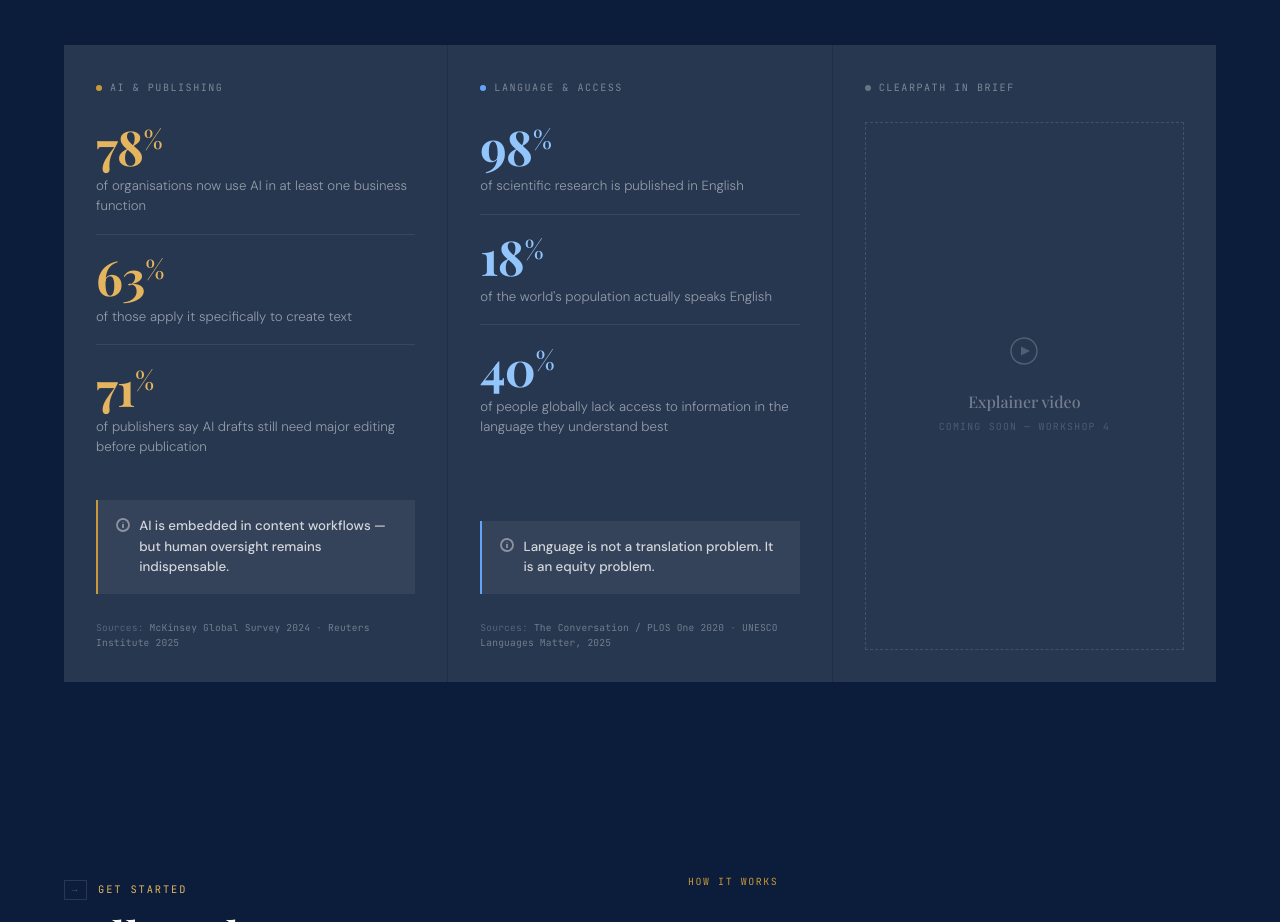
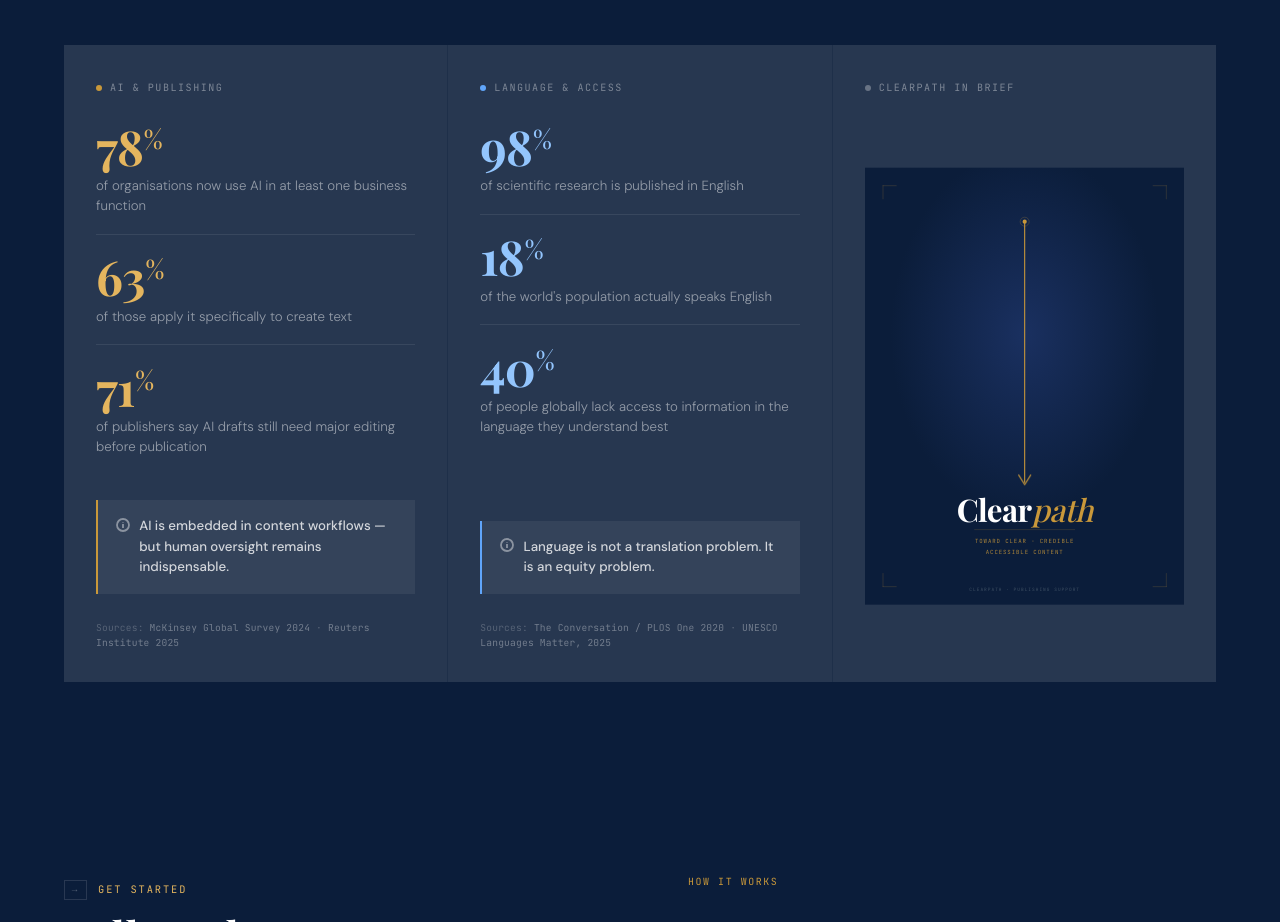
Before and after one commit to CamillePillon/clearpath-support, a plain HTML site: page index.html in a window 1280 px wide. Shown: the part 3151-4073 px from the top of the page. Drawn offline with nearby package versions, Linux system fonts and the light colour scheme; a web font is replaced by a local one.

Commit message:
Update index.html

```diff
--- a/index.html
+++ b/index.html
@@ -736,14 +736,53 @@ a.nav-logo {
           <span class="tile-tag-dot dot-navy"></span>
           Clearpath in brief
         </div>
-        <div class="video-slot">
-          <div class="video-inner">
-            <div class="video-icon">
-              <svg width="28" height="28" viewBox="0 0 28 28" fill="none"><circle cx="14" cy="14" r="13" stroke="currentColor" stroke-width="1.5"/><path d="M11 9.5l9 4.5-9 4.5V9.5z" fill="currentColor"/></svg>
-            </div>
-            <p class="video-label">Explainer video</p>
-            <p class="video-sub">Coming soon — Workshop 4</p>
-          </div>
+        <div class="video-slot" style="border:none; padding:0; min-height:0;">
+          <svg xmlns="http://www.w3.org/2000/svg" viewBox="0 0 532 728" width="100%" height="100%" style="display:block;">
+            <defs>
+              <style>
+                .arrow-line { stroke-dasharray: 434; stroke-dashoffset: 434; animation: lineGrow 6s ease-in-out infinite; }
+                .arrow-glow { stroke-dasharray: 434; stroke-dashoffset: 434; animation: lineGrow 6s ease-in-out infinite; }
+                .arrowhead { opacity: 0; animation: arrowFade 6s ease-in-out infinite; }
+                .cp-text-group { opacity: 0; animation: textFade 6s ease-in-out infinite; }
+                .cp-subtitle-group { opacity: 0; animation: subtitleFade 6s ease-in-out infinite; }
+                @keyframes lineGrow { 0% { stroke-dashoffset: 434; } 40% { stroke-dashoffset: 0; } 88% { stroke-dashoffset: 0; } 100% { stroke-dashoffset: 434; } }
+                @keyframes arrowFade { 0% { opacity: 0; } 38% { opacity: 0; } 48% { opacity: 1; } 88% { opacity: 1; } 96% { opacity: 0; } 100% { opacity: 0; } }
+                @keyframes textFade { 0% { opacity: 0; } 46% { opacity: 0; } 60% { opacity: 1; } 88% { opacity: 1; } 96% { opacity: 0; } 100% { opacity: 0; } }
+                @keyframes subtitleFade { 0% { opacity: 0; } 56% { opacity: 0; } 70% { opacity: 1; } 88% { opacity: 1; } 96% { opacity: 0; } 100% { opacity: 0; } }
+              </style>
+              <filter id="cpGlow" x="-300%" y="-5%" width="700%" height="110%">
+                <feGaussianBlur stdDeviation="5" result="blur"/>
+                <feMerge><feMergeNode in="blur"/><feMergeNode in="SourceGraphic"/></feMerge>
+              </filter>
+              <radialGradient id="cpBgGlow" cx="50%" cy="38%" r="42%">
+                <stop offset="0%" stop-color="#1a3060"/>
+                <stop offset="100%" stop-color="#0b1d3a"/>
+              </radialGradient>
+            </defs>
+            <rect width="532" height="728" fill="url(#cpBgGlow)"/>
+            <path d="M 30 30 L 30 52 M 30 30 L 52 30" stroke="#c9983a" stroke-width="1.2" opacity="0.25" fill="none" stroke-linecap="round"/>
+            <path d="M 502 30 L 502 52 M 502 30 L 480 30" stroke="#c9983a" stroke-width="1.2" opacity="0.25" fill="none" stroke-linecap="round"/>
+            <path d="M 30 698 L 30 676 M 30 698 L 52 698" stroke="#c9983a" stroke-width="1.2" opacity="0.25" fill="none" stroke-linecap="round"/>
+            <path d="M 502 698 L 502 676 M 502 698 L 480 698" stroke="#c9983a" stroke-width="1.2" opacity="0.25" fill="none" stroke-linecap="round"/>
+            <circle cx="266" cy="90" r="7.5" fill="none" stroke="#c9983a" stroke-width="0.9" opacity="0.4"/>
+            <circle cx="266" cy="90" r="3.5" fill="#c9983a"/>
+            <line x1="266" y1="90" x2="266" y2="524" stroke="#c9983a" stroke-width="8" opacity="0.12" filter="url(#cpGlow)" class="arrow-glow"/>
+            <line x1="266" y1="90" x2="266" y2="524" stroke="#c9983a" stroke-width="1.8" stroke-linecap="round" class="arrow-line"/>
+            <g class="arrowhead">
+              <path d="M 256 512 L 266 528 L 276 512" fill="none" stroke="#c9983a" stroke-width="1.8" stroke-linecap="round" stroke-linejoin="round"/>
+            </g>
+            <g class="cp-text-group">
+              <text text-anchor="middle" x="266" y="590" font-family="'Playfair Display', Georgia, serif" font-size="52" letter-spacing="-0.02em">
+                <tspan font-weight="600" fill="#ffffff">Clear</tspan><tspan font-weight="400" font-style="italic" fill="#c9983a">path</tspan>
+              </text>
+              <line x1="182" y1="603" x2="350" y2="603" stroke="#c9983a" stroke-width="0.6" opacity="0.5"/>
+            </g>
+            <g class="cp-subtitle-group">
+              <text x="266" y="626" text-anchor="middle" font-family="'JetBrains Mono', monospace" font-size="9.5" font-weight="300" letter-spacing="0.16em" fill="rgba(201,152,58,0.82)">TOWARD CLEAR · CREDIBLE</text>
+              <text x="266" y="643" text-anchor="middle" font-family="'JetBrains Mono', monospace" font-size="9.5" font-weight="300" letter-spacing="0.16em" fill="rgba(201,152,58,0.82)">ACCESSIBLE CONTENT</text>
+            </g>
+            <text x="266" y="705" text-anchor="middle" font-family="'JetBrains Mono', monospace" font-size="7.5" font-weight="300" letter-spacing="0.22em" fill="#3d4f63">CLEARPATH · PUBLISHING SUPPORT</text>
+          </svg>
         </div>
       </div>
 
```
